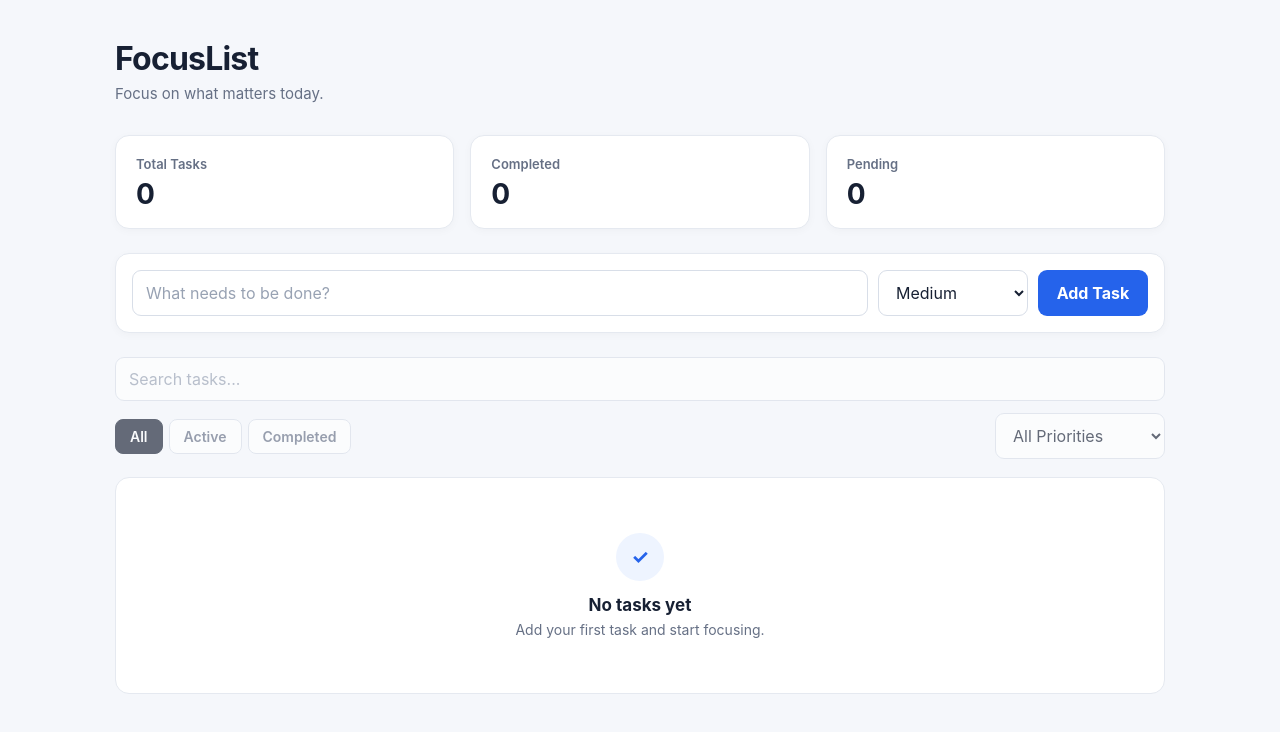
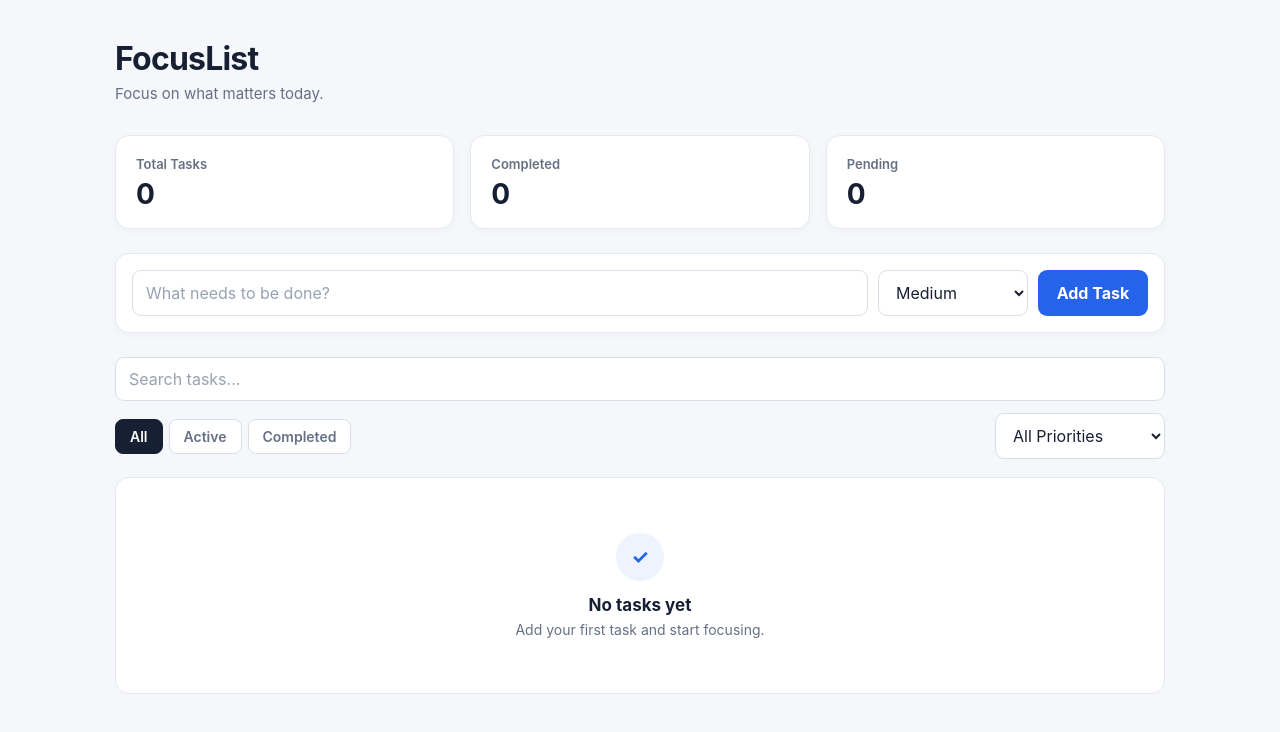
Before and after one commit to JITANSHU-17/FocusList_Jitanshu, a React (Vite) app in the folder focuslist/: page / in a window 1280 px wide. Shown: the top 732 px of the page. Built offline with nearby package versions, Linux system fonts and the light colour scheme.

Commit message:
feat: add search and task filtering

```diff
--- a/focuslist/src/App.css
+++ b/focuslist/src/App.css
@@ -489,3 +489,17 @@
     padding: 7px 9px;
   }
 }
+
+.clear-filters-button {
+  margin-top: 10px;
+  border: none;
+  background: transparent;
+  color: #2563eb;
+  padding: 4px 0;
+  font-size: 13px;
+  font-weight: 600;
+}
+
+.clear-filters-button:hover {
+  text-decoration: underline;
+}
--- a/focuslist/src/App.jsx
+++ b/focuslist/src/App.jsx
@@ -1,9 +1,10 @@
-import { useState } from "react";
+import { useMemo, useState } from "react";
 import "./App.css";
 
 import Header from "./components/Header";
 import TaskStats from "./components/TaskStats";
 import TaskForm from "./components/TaskForm";
+import TaskFilters from "./components/TaskFilters";
 import TaskList from "./components/TaskList";
 
 import { createTask } from "./utils/taskUtils";
@@ -11,8 +12,12 @@ import { createTask } from "./utils/taskUtils";
 function App() {
   const [tasks, setTasks] = useState([]);
 
-  const handleAddTask = (title, priority) => {
-    const newTask = createTask(title, priority);
+  const [search, setSearch] = useState("");
+  const [status, setStatus] = useState("all");
+  const [priority, setPriority] = useState("all");
+
+  const handleAddTask = (title, taskPriority) => {
+    const newTask = createTask(title, taskPriority);
 
     setTasks((currentTasks) => [
       newTask,
@@ -54,6 +59,34 @@ function App() {
     );
   };
 
+  const filteredTasks = useMemo(() => {
+    const normalizedSearch = search
+      .trim()
+      .toLowerCase();
+
+    return tasks.filter((task) => {
+      const matchesSearch =
+        task.title
+          .toLowerCase()
+          .includes(normalizedSearch);
+
+      const matchesStatus =
+        status === "all" ||
+        (status === "active" && !task.completed) ||
+        (status === "completed" && task.completed);
+
+      const matchesPriority =
+        priority === "all" ||
+        task.priority === priority;
+
+      return (
+        matchesSearch &&
+        matchesStatus &&
+        matchesPriority
+      );
+    });
+  }, [tasks, search, status, priority]);
+
   return (
     <div className="app">
       <div className="app-container">
@@ -64,61 +97,25 @@ function App() {
 
           <TaskForm onAddTask={handleAddTask} />
 
-          <section className="filter-section">
-            <input
-              type="search"
-              placeholder="Search tasks..."
-              aria-label="Search tasks"
-              disabled
+          <TaskFilters
+            search={search}
+            onSearchChange={setSearch}
+            status={status}
+            onStatusChange={setStatus}
+            priority={priority}
+            onPriorityChange={setPriority}
           />
 
-            <div className="filter-row">
-              <div className="status-filters">
-                <button
-                  type="button"
-                  className="active"
-                  disabled
-                >
-                  All
-                </button>
-
-                <button
-                  type="button"
-                  disabled
-                >
-                  Active
-                </button>
-
-                <button
-                  type="button"
-                  disabled
-                >
-                  Completed
-                </button>
-              </div>
-
-              <select
-                defaultValue="all"
-                aria-label="Filter by priority"
-                disabled
-              >
-                <option value="all">
-                  All Priorities
-                </option>
-
-                <option value="high">High</option>
-                <option value="medium">Medium</option>
-                <option value="low">Low</option>
-              </select>
-            </div>
-          </section>
-
           <TaskList
-            tasks={tasks}
+            tasks={filteredTasks}
             onToggleComplete={handleToggleComplete}
             onDeleteTask={handleDeleteTask}
             onEditTask={handleEditTask}
-
+            hasActiveFilters={
+              search.trim() !== "" ||
+              status !== "all" ||
+              priority !== "all"
+            }
           />
         </main>
       </div>
--- /dev/null
+++ b/focuslist/src/components/TaskFilters.jsx
@@ -0,0 +1,91 @@
+function TaskFilters({
+  search,
+  onSearchChange,
+  status,
+  onStatusChange,
+  priority,
+  onPriorityChange,
+}) {
+  const handleClearFilters = () => {
+    onSearchChange("");
+    onStatusChange("all");
+    onPriorityChange("all");
+  };
+
+  return (
+    <section className="filter-section">
+      <input
+        type="search"
+        value={search}
+        onChange={(event) =>
+          onSearchChange(event.target.value)
+        }
+        placeholder="Search tasks..."
+        aria-label="Search tasks by title"
+      />
+
+      <div className="filter-row">
+        <div
+          className="status-filters"
+          aria-label="Filter tasks by status"
+        >
+          <button
+            type="button"
+            className={status === "all" ? "active" : ""}
+            onClick={() => onStatusChange("all")}
+            aria-pressed={status === "all"}
+          >
+            All
+          </button>
+
+          <button
+            type="button"
+            className={status === "active" ? "active" : ""}
+            onClick={() => onStatusChange("active")}
+            aria-pressed={status === "active"}
+          >
+            Active
+          </button>
+
+          <button
+            type="button"
+            className={
+              status === "completed" ? "active" : ""
+            }
+            onClick={() => onStatusChange("completed")}
+            aria-pressed={status === "completed"}
+          >
+            Completed
+          </button>
+        </div>
+
+        <select
+          value={priority}
+          onChange={(event) =>
+            onPriorityChange(event.target.value)
+          }
+          aria-label="Filter tasks by priority"
+        >
+          <option value="all">All Priorities</option>
+          <option value="high">High Priority</option>
+          <option value="medium">Medium Priority</option>
+          <option value="low">Low Priority</option>
+        </select>
+      </div>
+
+      {(search ||
+        status !== "all" ||
+        priority !== "all") && (
+        <button
+          type="button"
+          className="clear-filters-button"
+          onClick={handleClearFilters}
+        >
+          Clear filters
+        </button>
+      )}
+    </section>
+  );
+}
+
+export default TaskFilters;
--- a/focuslist/src/components/TaskList.jsx
+++ b/focuslist/src/components/TaskList.jsx
@@ -5,17 +5,26 @@ function TaskList({
   onToggleComplete,
   onDeleteTask,
   onEditTask,
+  hasActiveFilters,
 }) {
   if (tasks.length === 0) {
     return (
       <section className="task-list">
         <div className="empty-state">
-          <div className="empty-icon">✓</div>
+          <div className="empty-icon">
+            {hasActiveFilters ? "⌕" : "✓"}
+          </div>
 
-          <h2>No tasks yet</h2>
+          <h2>
+            {hasActiveFilters
+              ? "No matching tasks"
+              : "No tasks yet"}
+          </h2>
 
           <p>
-            Add your first task and start focusing.
+            {hasActiveFilters
+              ? "Try changing your search or filters."
+              : "Add your first task and start focusing."}
           </p>
         </div>
       </section>
@@ -23,7 +32,10 @@ function TaskList({
   }
 
   return (
-    <section className="task-list" aria-label="Task list">
+    <section
+      className="task-list"
+      aria-label="Task list"
+    >
       {tasks.map((task) => (
         <TaskItem
           key={task.id}
```
Lines whose indentation alone changed are shown as unchanged.
